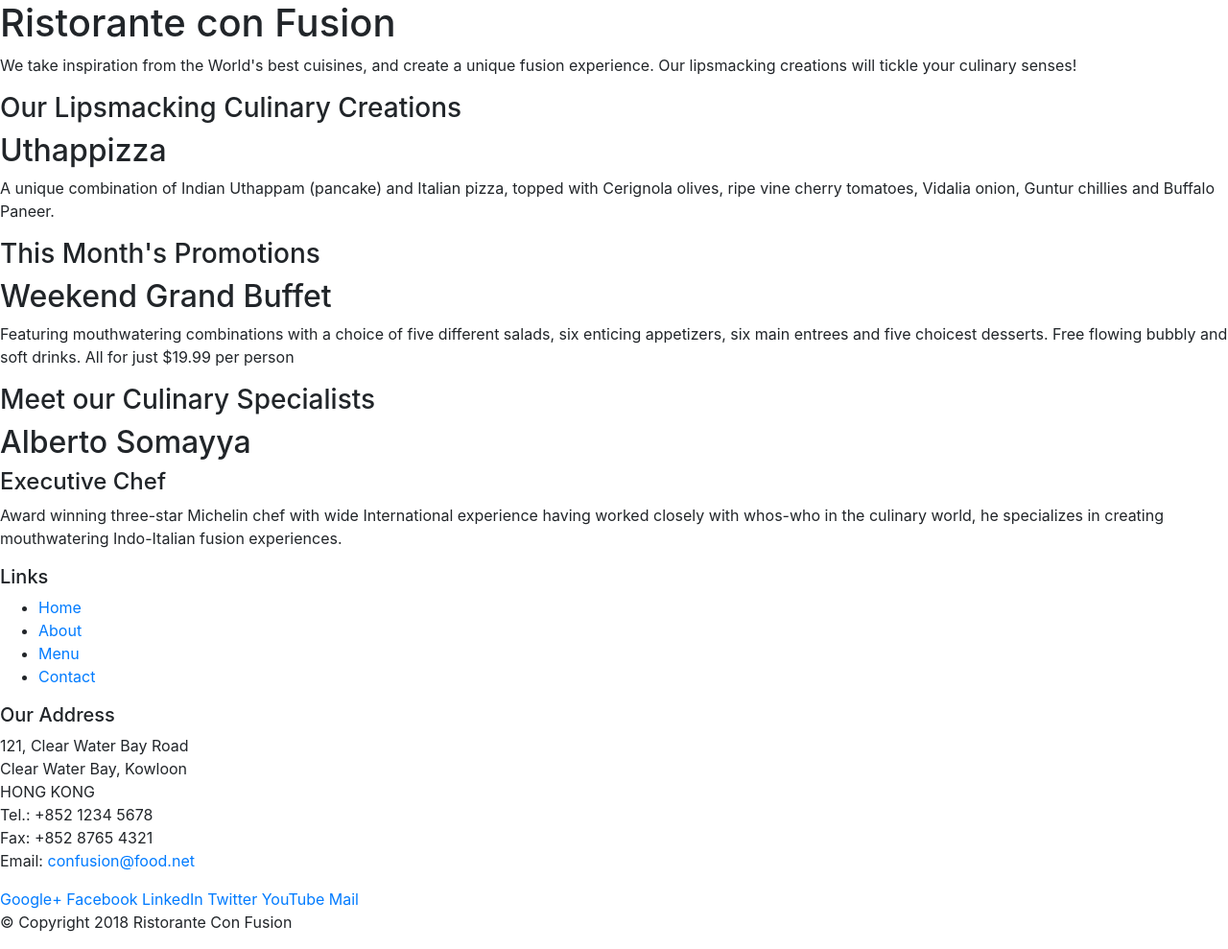
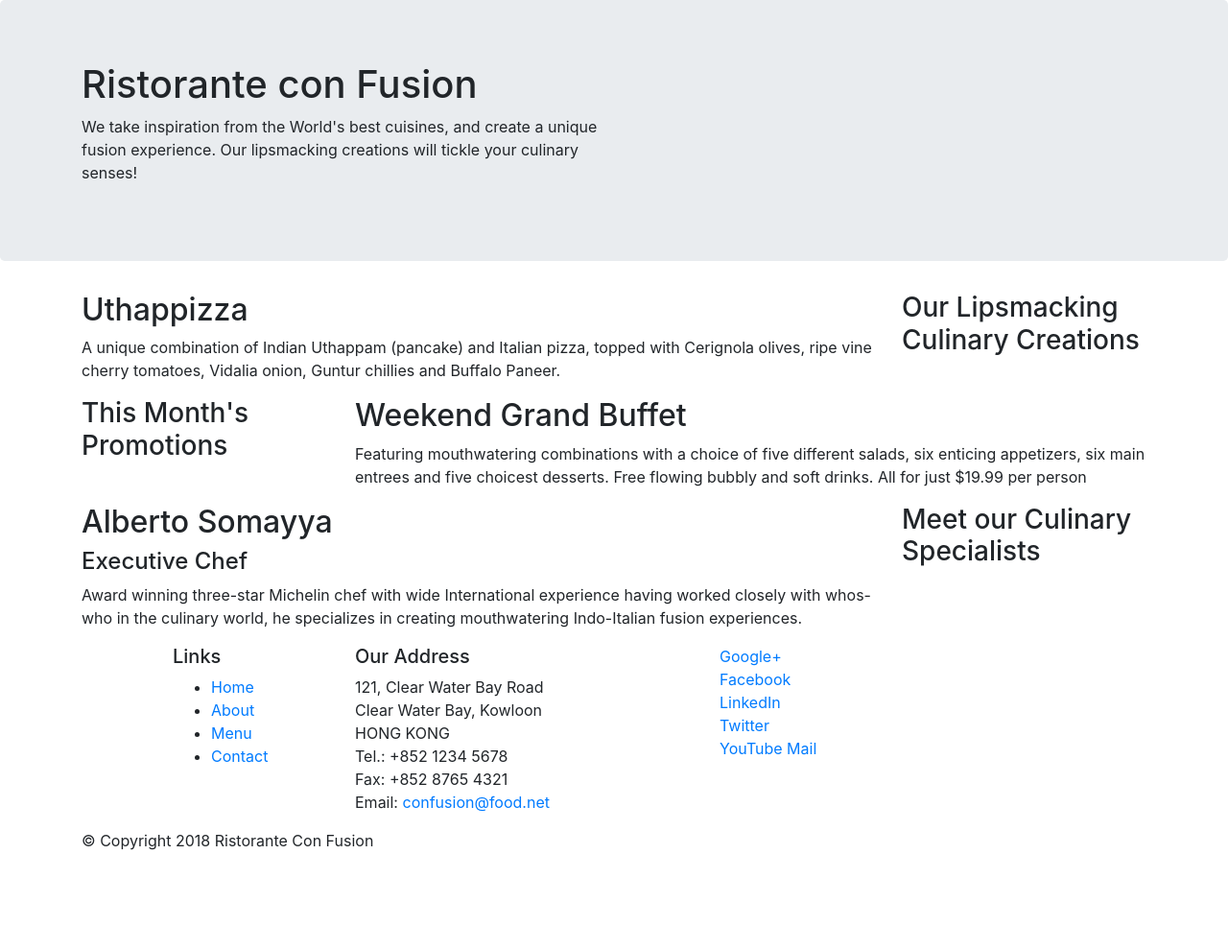
Before and after one commit to Crouser/restaurant, a website: page index.html in a window 1280 px wide. Shown: the whole page at 96% size. After the commit the page ends 904 px from the top, so only its background shows below. Drawn offline with nearby package versions, Linux system fonts and the light colour scheme.

Commit message:
bootstrapGrid1

```diff
--- a/index.html
+++ b/index.html
@@ -15,46 +15,46 @@
 
 <body>
 
-    <header>
-        <div>
-            <div>
-                <div>
+    <header class="jumbotron">
+        <div class="container">
+            <div class="row">
+                <div class="col-12 col-sm-6">
                     <h1>Ristorante con Fusion</h1>
                     <p>We take inspiration from the World's best cuisines, and create a unique fusion experience. Our lipsmacking creations will tickle your culinary senses!</p>
                 </div>
-                <div>
+                <div class="col-12 col-sm">
                 </div>
             </div>
         </div>
     </header>
 
-    <div>
-        <div>
-            <div>
+    <div class="container">
+        <div class="row">
+            <div class="col-12 col-sm-4 order-sm-last col-md-3">
                 <h3>Our Lipsmacking Culinary Creations</h3>
             </div>
-            <div>
+            <div class="col col-sm  order-sm-first col-md">
                 <h2>Uthappizza</h2>
                 <p>A unique combination of Indian Uthappam (pancake) and Italian pizza, topped with Cerignola olives, ripe vine cherry tomatoes, Vidalia onion, Guntur chillies and Buffalo Paneer.</p>
             </div>
         </div>
 
 
-        <div>
-            <div>
+        <div  class="row">
+            <div class="col-12 col-sm-4 col-md-3">
                 <h3>This Month's Promotions</h3>
             </div>
-            <div>
+            <div class="col col-sm col-md">
                 <h2>Weekend Grand Buffet</h2>
                 <p>Featuring mouthwatering combinations with a choice of five different salads, six enticing appetizers, six main entrees and five choicest desserts. Free flowing bubbly and soft drinks. All for just $19.99 per person </p>
             </div>
         </div>
 
-        <div>
-            <div>
+        <div  class="row">
+            <div class="col-12 col-sm-4 order-sm-last col-md-3">
                 <h3>Meet our Culinary Specialists</h3>
             </div>
-            <div>
+            <div class="col col-sm order-sm-first col-md">
                 <h2>Alberto Somayya</h2>
                 <h4>Executive Chef</h4>
                 <p>Award winning three-star Michelin chef with wide International experience having worked closely with whos-who in the culinary world, he specializes in creating mouthwatering Indo-Italian fusion experiences. </p>
@@ -63,9 +63,9 @@
     </div>
 
     <footer>
-        <div>
-            <div>
-                <div>
+        <div class="container">
+            <div class="row">
+                <div class="col-4 offset-1 col-sm-2">
                     <h5>Links</h5>
                     <ul>
                         <li><a href="#">Home</a></li>
@@ -74,7 +74,7 @@
                         <li><a href="#">Contact</a></li>
                     </ul>
                 </div>
-                <div>
+                <div class="col-7 col-sm-4">
                     <h5>Our Address</h5>
                     <address>
 		              121, Clear Water Bay Road<br>
@@ -86,7 +86,7 @@
 		           </address>
                 </div>
                 <div>
-                    <div>
+                    <div class="col-12 col-sm-4">
                         <a href="http://google.com/+">Google+</a>
                         <a href="http://www.facebook.com/profile.php?id=">Facebook</a>
                         <a href="http://www.linkedin.com/in/">LinkedIn</a>
@@ -96,8 +96,8 @@
                     </div>
                 </div>
            </div>
-           <div>
-                <div>
+           <div class="row">
+                <div class="col-auto">
                     <p>© Copyright 2018 Ristorante Con Fusion</p>
                 </div>
            </div>
```
